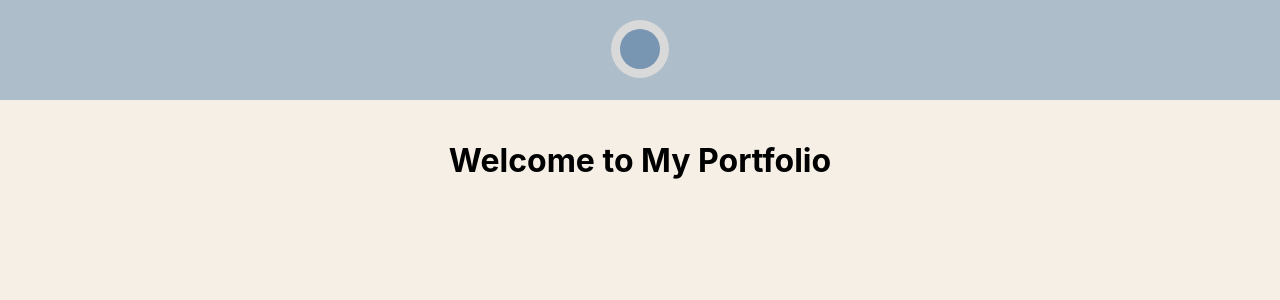
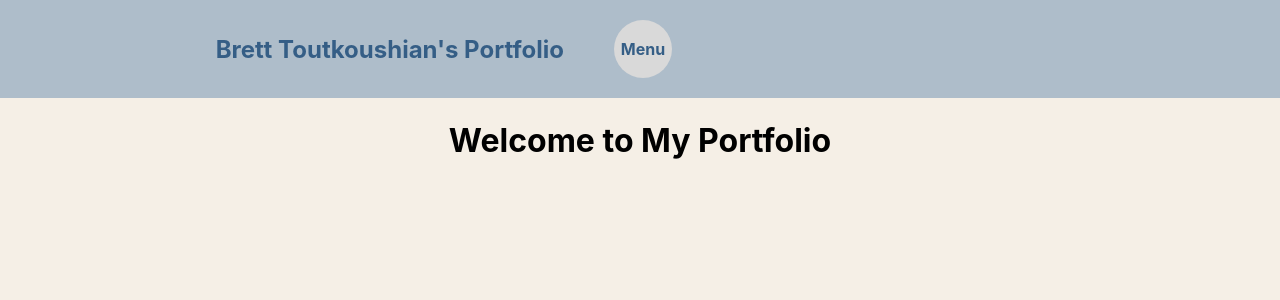
Before and after one commit to BTouts/portfolio_project, a React (Create React App) app in the folder my-portfolio/: page / in a window 1280 px wide. Shown: the top 300 px of the page. Built offline with nearby package versions, Linux system fonts and the light colour scheme.

Commit message:
Prelimiary header

```diff
--- a/my-portfolio/src/App.js
+++ b/my-portfolio/src/App.js
@@ -27,12 +27,13 @@ function App() {
     <Router>
       <div className="App">
         <header className="App-header">
-          {/* Circle that acts as the menu button */}
+          <div className="web-title">Brett Toutkoushian's Portfolio</div>{' '}
+          {/* Title on the far left */}
+          {/* Centered circle menu button */}
           <div className="circle-menu" onClick={toggleMenu}>
-            <div className="menu-button"></div>
+            <div className="menu-button">Menu</div>
           </div>
-
-          {/* Menu Options */}
+          {/* Menu items positioned relative to circle-menu */}
           <div ref={menuRef} className={`menu-items ${menuOpen ? 'show' : ''}`}>
             <Link
               to="/"
--- a/my-portfolio/src/App.scss
+++ b/my-portfolio/src/App.scss
@@ -24,56 +24,59 @@ body {
   left: 0;
   right: 0;
   background-color: #aebdca; /* Semi-transparent white */
-  padding: 50px; /* Add some padding for better spacing */
+  padding: 30px; /* Add some padding for better spacing */
   z-index: 1000; /* Make sure it stays above other content */
 }
 
-/* Ensure the content below the header is visible */
-.main-content {
-  flex: 1; /* This will take the remaining space in the flex container */
-  padding: 20px; /* Add some padding for the content */
+.App-header {
+  position: fixed;
+  top: 0;
+  left: 0;
+  right: 0;
+  background-color: #aebdca;
+  padding: 20px;
+  z-index: 1000;
+  display: flex;
+  align-items: center;
+  justify-content: center; /* Centers content within the header */
 }
 
-/* Circle Menu Styles */
+.web-title {
+  display: flex;
+  font-size: 24px;
+  font-weight: bold;
+  color: #355e86;
+  margin-right: 50px; /* Aligns title to the far left */
+}
+
 .circle-menu {
-  position: fixed;
-  top: 20px;
-  left: 50%;
-  transform: translateX(-50%);
+  //margin: 0 auto;
   width: 58px;
   height: 58px;
-  background-color: rgba(217, 217, 217, 1); /* Light Grey */
+  margin-left: 100 auto;
+  background-color: rgba(217, 217, 217, 1);
   border-radius: 50%;
-  display: flex;
-  justify-content: center;
   align-items: center;
   cursor: pointer;
   z-index: 1000;
-}
-
-.menu-button {
-  width: 40px;
-  height: 40px;
-  background-color: #7895b2; /* Dark Blue */
+  align-items: center;
+  display: flex;
+  justify-content: center;
   border-radius: 50%;
-  transition: background-color 0.3s ease;
+  color: #355e86;
+  font-weight: 700;
 }
 
 .menu-items {
-  position: absolute;
-  top: 30px; /* Adjust to ensure it's below the circle */
-  right: 30px;
-  transform: translateX(-50%);
-  display: flex;
-  flex-direction: rows;
-  justify-content: space-between;
-  width: 400px; /* Adjust based on spacing for menu items */
+  //margin: 0 auto;
+  top: 10;
+  right: 40px; /* Controls distance to the right of the menu button */
   opacity: 0;
   pointer-events: none;
-  transition: all 0.4s ease;
+  transition: opacity 0.4s ease;
+  gap: 20px; /* Space between menu items */
 }
 
-/* Show the menu items when menu is open */
 .menu-items.show {
   opacity: 1;
   pointer-events: auto;
@@ -81,22 +84,15 @@ body {
 
 .menu-item {
   text-decoration: none;
-  color: #7895b2; /* Dark Blue */
+  color: #7895b2;
   font-weight: bold;
   font-size: 18px;
   padding: 0 1em;
-  //transition: background-color 1s ease;
 }
 
 .menu-item:hover {
   color: white;
   background-color: #7895b2;
   border-radius: 15px;
-  transition: background-color 0.5s ease;
-  transition: color 0.5s ease;
+  transition: background-color 0.5s ease, color 0.5s ease;
 }
-
-/* Hover effect for the button */
-.menu-button:hover {
-  background-color: #4a90e2; /* Change the button color when hovering */
-}
```
